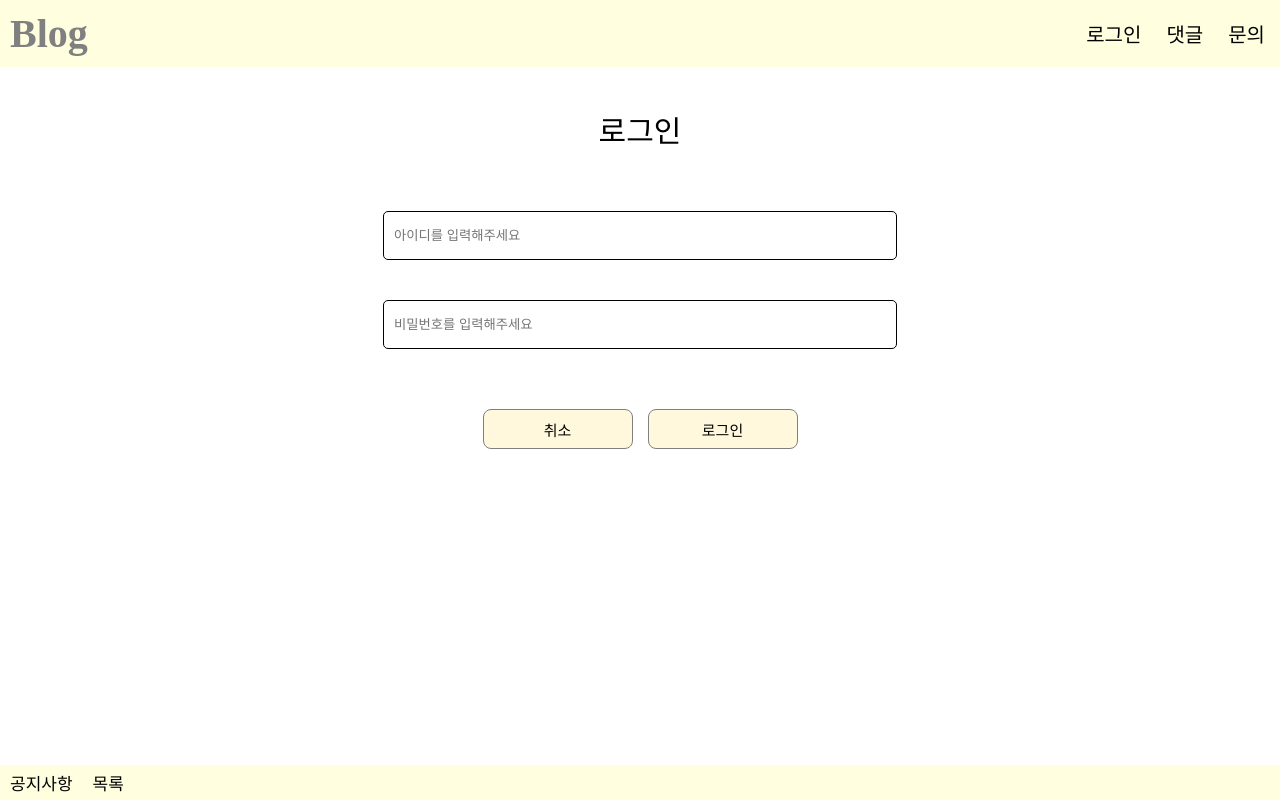
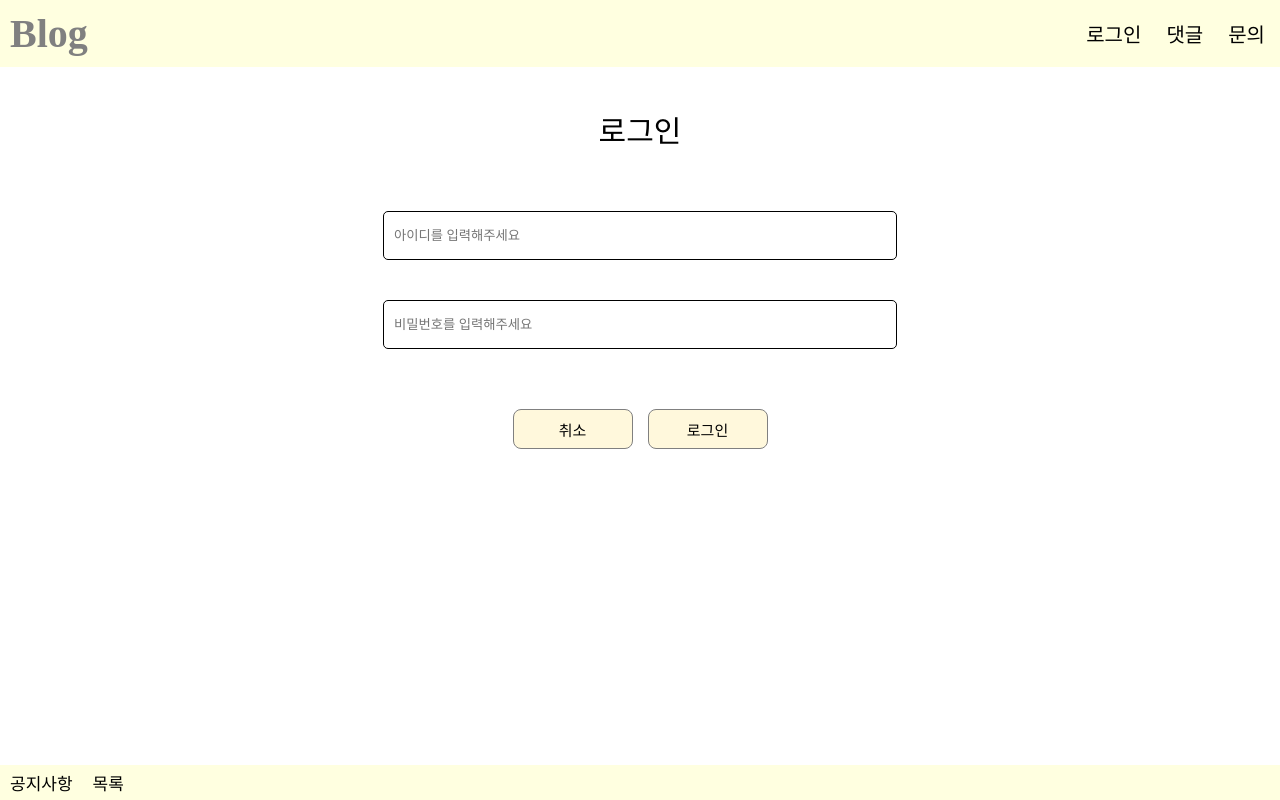
Before and after one commit to sunjaehi/pan, a React (Create React App) app: page /LoginPage in a window 1280 px wide. Built offline with nearby package versions, Linux system fonts and the light colour scheme; a web font is replaced by a local one.

Commit message:
feat : 폰트적용

```diff
--- a/src/page/LoginPage.jsx
+++ b/src/page/LoginPage.jsx
@@ -32,6 +32,7 @@ const IdInput = styled.input`
     &:focus {
         border:1px solid;
     }
+    font-family: 'Ownglyph_ryuttung-Rg';
 `;
 const InnerContainer = styled.div`
     display:flex;
--- a/src/ui/Button.jsx
+++ b/src/ui/Button.jsx
@@ -4,6 +4,7 @@ import styled from "styled-components";
 const StyledButton=styled.button`
     padding:5px 10px;
     font-size:15px;
+    font-family: 'Ownglyph_ryuttung-Rg';
     flex-direction:row;
     align-items: center;
     justify-content: center;
@@ -12,7 +13,7 @@ const StyledButton=styled.button`
     border-radius:8px;
     cursor:pointer;
     background: #fff8dc;
-    width:150px;
+    width:120px;
     height:40px;
     margin-bottom :10px;
     display:flex;
```
